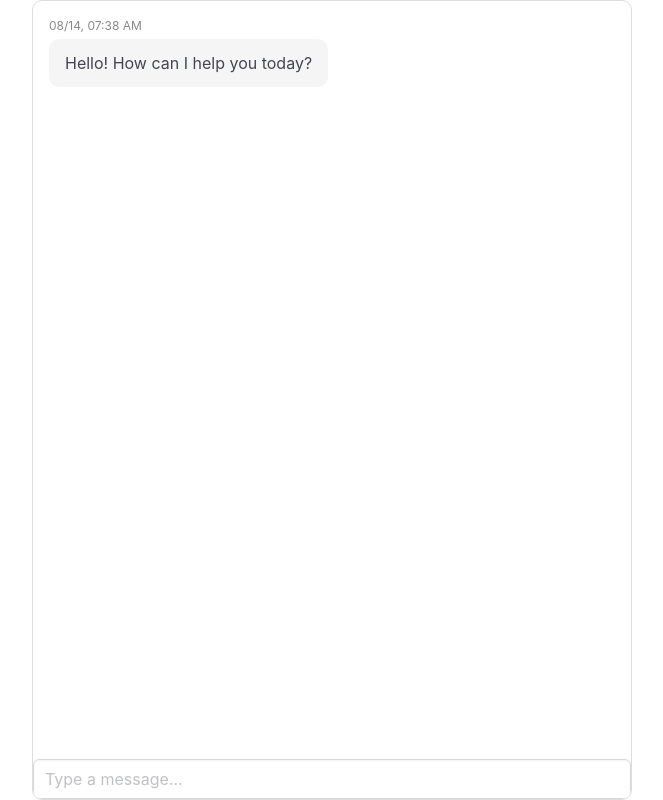
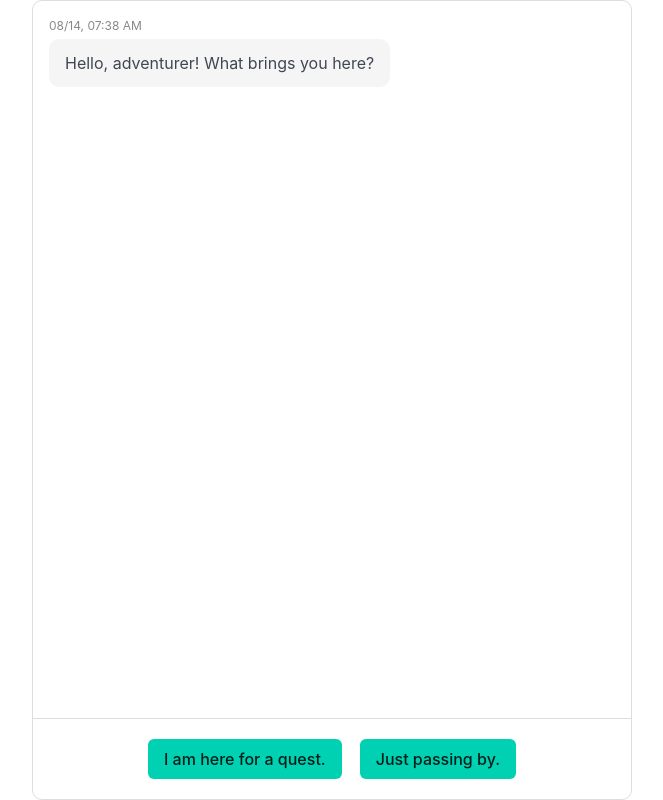
Before and after one commit to c1921/2049, a Vue app: page / in a window 1280 px wide. Shown: the whole page, without its empty margins (308-971 px from the left). Built offline with nearby package versions, Linux system fonts and the light colour scheme.

Commit message:
分离对话文件

```diff
--- a/src/components/ChatWindow.vue
+++ b/src/components/ChatWindow.vue
@@ -12,49 +12,60 @@
         </div>
       </div>
     </div>
-    <div class="input-box">
-      <input
-        v-model="newMessage"
-        @keyup.enter="sendMessage"
-        type="text"
-        class="input"
-        placeholder="Type a message..."
-      />
+    <div v-if="currentNode.options" class="options-box">
+      <div class="buttons">
+        <button
+          v-for="(option, index) in currentNode.options"
+          :key="index"
+          class="button is-primary"
+          @click="selectOption(option)"
+        >
+          {{ option.text }}
+        </button>
+      </div>
     </div>
   </div>
 </template>
 
 <script lang="ts">
 import { defineComponent, ref } from 'vue';
+import dialogueTree, { DialogueNode, DialogueOption } from '../dialogueTree';
 
 export default defineComponent({
   setup() {
-    const messages = ref([
-      { id: 1, sender: 'bot', text: 'Hello! How can I help you today?', timestamp: new Date() },
-    ]);
-    const newMessage = ref('');
+    const messages = ref<{ id: number; sender: string; text: string; timestamp: Date }[]>([]);
+    const currentNode = ref<DialogueNode>(dialogueTree['root']);
 
-    const sendMessage = () => {
-      if (newMessage.value.trim() !== '') {
+    const addMessage = (sender: string, text: string) => {
       messages.value.push({
         id: Date.now(),
-          sender: 'user',
-          text: newMessage.value.trim(),
+        sender,
+        text,
         timestamp: new Date(),
       });
-        newMessage.value = '';
+    };
 
-        // 模拟机器人回复
+    const selectOption = (option: DialogueOption) => {
+      addMessage('user', option.text);
+
       setTimeout(() => {
-          messages.value.push({
-            id: Date.now(),
-            sender: 'bot',
-            text: 'This is a bot response.',
-            timestamp: new Date(),
-          });
+        const nextNode = dialogueTree[option.nextId];
+        currentNode.value = nextNode;
+        addMessage('bot', nextNode.text);
+
+        // 如果没有选项并且有next属性，自动跳转到下一个节点
+        if (!nextNode.options && nextNode.next) {
+          setTimeout(() => {
+            const nextNextNode = dialogueTree[nextNode.next as string];
+            currentNode.value = nextNextNode;
+            addMessage('bot', nextNextNode.text);
           }, 1000);
         }
+      }, 1000);
     };
+
+    // 初始化对话
+    addMessage('bot', currentNode.value.text);
 
     const formatTimestamp = (timestamp: Date) => {
       const options: Intl.DateTimeFormatOptions = {
@@ -68,8 +79,8 @@ export default defineComponent({
 
     return {
       messages,
-      newMessage,
-      sendMessage,
+      currentNode,
+      selectOption,
       formatTimestamp,
     };
   },
@@ -129,4 +140,22 @@ export default defineComponent({
   background-color: #48c774;
   color: white;
 }
+
+.options-box {
+  padding: 1rem;
+  border-top: 1px solid #ddd;
+  display: flex;
+  justify-content: center;
+}
+
+.buttons {
+  display: flex;
+  flex-wrap: wrap;
+  gap: 10px;
+}
+
+.button {
+  flex: 1;
+  margin: 0.25rem;
+}
 </style>
--- /dev/null
+++ b/src/dialogueTree.ts
@@ -0,0 +1,49 @@
+// src/dialogueTree.ts
+
+export interface DialogueNode {
+    id: string;
+    text: string;
+    options?: DialogueOption[];
+    next?: string;
+}
+
+export interface DialogueOption {
+    text: string;
+    nextId: string;
+}
+
+const dialogueTree: Record<string, DialogueNode> = {
+    root: {
+        id: 'root',
+        text: 'Hello, adventurer! What brings you here?',
+        options: [
+            { text: 'I am here for a quest.', nextId: 'quest' },
+            { text: 'Just passing by.', nextId: 'passBy' },
+        ],
+    },
+    quest: {
+        id: 'quest',
+        text: 'A quest, you say? What kind of quest?',
+        options: [
+            { text: 'A dangerous one.', nextId: 'dangerousQuest' },
+            { text: 'A simple task.', nextId: 'simpleQuest' },
+        ],
+    },
+    passBy: {
+        id: 'passBy',
+        text: 'Safe travels, then!',
+        next: 'root',
+    },
+    dangerousQuest: {
+        id: 'dangerousQuest',
+        text: 'Ah, a brave soul! Take this sword for your journey.',
+        next: 'root',
+    },
+    simpleQuest: {
+        id: 'simpleQuest',
+        text: 'Here, take this map and find the hidden treasure.',
+        next: 'root',
+    },
+};
+
+export default dialogueTree;
```
Also changed, not shown: 1 other file (tests, documents, lock files or other folders). Lines whose indentation alone changed are shown as unchanged.
